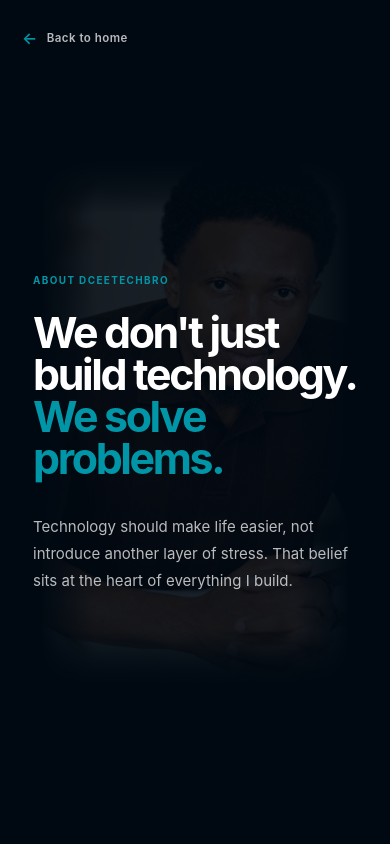
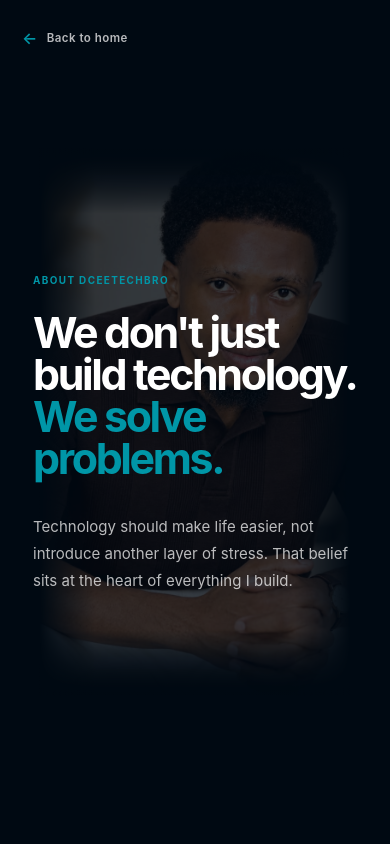
Before and after one commit to dceetechbro/Dceetechbroweb, a React (Vite) app: page /about in a window 390 px wide. Shown: the top 844 px of the page. Built offline with nearby package versions, Linux system fonts and the light colour scheme; no server answers.

Commit message:
Improve About page portrait visibility

```diff
--- a/src/components/pages/About/About.css
+++ b/src/components/pages/About/About.css
@@ -369,7 +369,7 @@
   .about-page__visual {
     width: 100%;
 
-    opacity: 0.13;
+    opacity: 0.25;
   }
 
   .about-page__portrait {
@@ -461,7 +461,7 @@
     width: 100%;
     height: 100svh;
 
-    opacity: 0.1;
+    opacity: 0.22;
   }
 
   .about-page__portrait {
```
